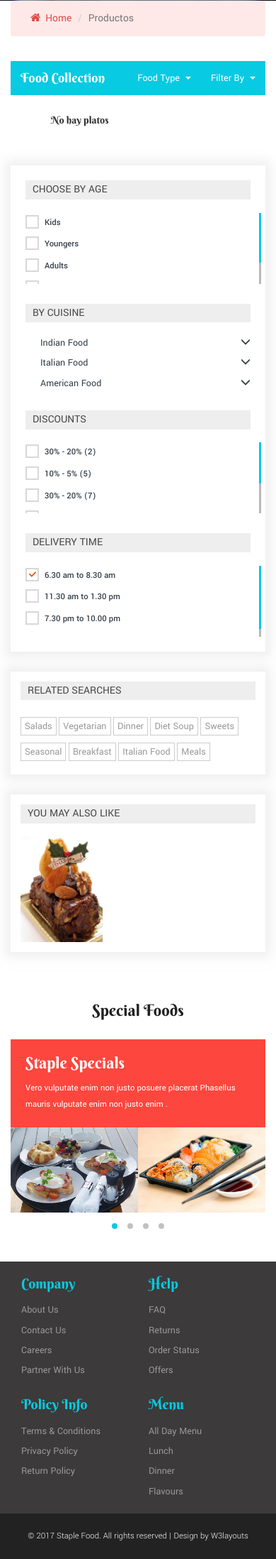
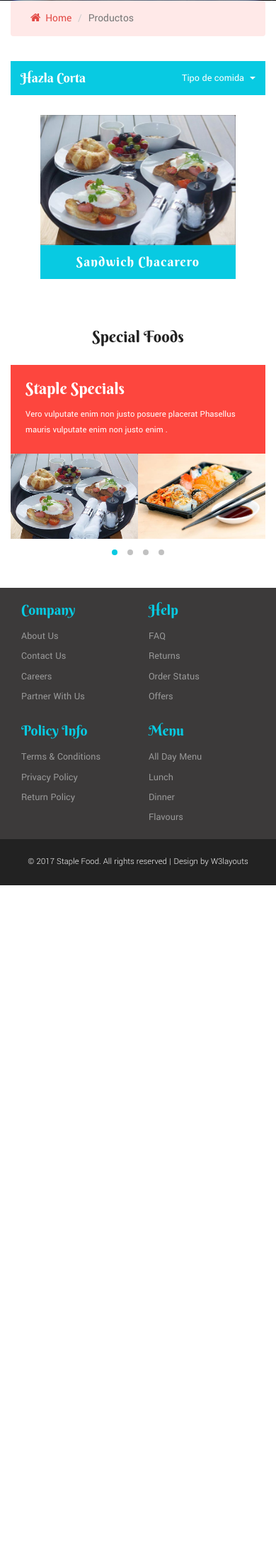
Before and after one commit to craigBinary/FoodInstantly, a PHP site: page /productos.php?id_restaurant=1 in a window 390 px wide. Shown: the part 289-2485 px from the top of the page at 71% size. After the commit the page ends 1536 px from the top, so only its background shows below. Run offline with PHP 8.4, Linux system fonts and the light colour scheme; data comes from the database, SQL or seed files in the repository; data that the repository does not hold is empty.

Commit message:
cambio chico
se agregó el link de home y se acomodó bien el responsive y otras
cosillas

```diff
--- a/Cliente/productos.php
+++ b/Cliente/productos.php
@@ -47,7 +47,7 @@ License URL: http://creativecommons.org/licenses/by/3.0/
 	<!-- breadcrumb -->
 	<div class="container">
 		<ol class="breadcrumb w3l-crumbs">
-			<li><a href="#"><i class="fa fa-home"></i> Home</a></li>
+			<li><a href="index.php"><i class="fa fa-home"></i> Home</a></li>
 			<li class="active">Productos</li>
 		</ol>
 	</div>
@@ -55,24 +55,21 @@ License URL: http://creativecommons.org/licenses/by/3.0/
 	<!-- products -->
 	<div class="products">
 		<div class="container">
-			<div class="col-md-9 product-w3ls-right">
+			<div class="col-md-12 product-w3ls-right">
 				<div class="product-top">
-					<h4>Food Collection</h4>
+					<h4>Hazla Corta</h4>
 					<ul>
 						<li class="dropdown head-dpdn">
-							<a href="#" class="dropdown-toggle" data-toggle="dropdown">Filter By<span class="caret"></span></a>
+							<a href="#" class="dropdown-toggle" data-toggle="dropdown">Tipo de comida<span class="caret"></span></a>
 							<ul class="dropdown-menu">
-								<li><a href="#">Low price</a></li>
-								<li><a href="#">High price</a></li>
-								<li><a href="#">Latest</a></li>
-							</ul>
-						</li>
-						<li class="dropdown head-dpdn">
-							<a href="#" class="dropdown-toggle" data-toggle="dropdown">Food Type<span class="caret"></span></a>
-							<ul class="dropdown-menu">
-								<li><a href="#">Breakfast</a></li>
-								<li><a href="#">Lunch</a></li>
-								<li><a href="#">Dinner</a></li>
+								<li><a href="productos.php?id_restaurant=<?php echo $_GET['id_restaurant']; ?>">TODOS</a></li>
+								<?php
+								include ('inc/claseCliente.php');
+								$lista= new claseCliente();
+								$id_restaurant = $_GET['id_restaurant'];
+								$lista->listarTipoPlato($id_restaurant);
+
+								?>
 							</ul>
 						</li>
 					</ul>
@@ -81,119 +78,16 @@ License URL: http://creativecommons.org/licenses/by/3.0/
 				<div class="products-row">
 
 				<?php
-					include ('inc/claseCliente.php');
-					$lista= new claseCliente();
-					$id_restaurant = $_POST['id_restaurant'];
-					$lista->listarPlatos($id_restaurant);
+					if(!isset($_GET['id_tipo'])){
+						$lista->listarPlatos($id_restaurant);
+					}else{
 
+						$id_tipo=$_GET['id_tipo'];
+						$lista->listarPlatos2($id_restaurant,$id_tipo);
+					}
 
 				?>
 					<div class="clearfix"> </div>
-				</div>
-			</div>
-
-			<div class="col-md-3 rsidebar">
-				<div class="rsidebar-top">
-					<div class="slider-left">
-						<h4>CHOOSE BY AGE</h4>
-						<div class="row row1 scroll-pane">
-							<label class="checkbox"><input type="checkbox" name="checkbox"><i></i>Kids</label>
-							<label class="checkbox"><input type="checkbox" name="checkbox"><i></i>Youngers</label>
-							<label class="checkbox"><input type="checkbox" name="checkbox"><i></i>Adults</label>
-							<label class="checkbox"><input type="checkbox" name="checkbox"><i></i>Senior Citizen</label>
-						</div>
-					</div>
-					<div class="sidebar-row">
-						<h4>By Cuisine</h4>
-						<ul class="faq">
-							<li class="item1"><a href="#">Indian Food<span class="glyphicon glyphicon-menu-down"></span></a>
-								<ul>
-									<li class="subitem1"><a href="#">Breakfast</a></li>
-									<li class="subitem1"><a href="#">Lunch</a></li>
-									<li class="subitem1"><a href="#">Dinner</a></li>
-									<li class="subitem1"><a href="#">Trending Food</a></li>
-								</ul>
-							</li>
-							<li class="item2"><a href="#">Italian Food<span class="glyphicon glyphicon-menu-down"></span></a>
-								<ul>
-									<li class="subitem1"><a href="#">Panzanella</a></li>
-									<li class="subitem1"><a href="#">Margherita Pizza </a></li>
-									<li class="subitem1"><a href="#">Panna Cotta</a></li>
-									<li class="subitem1"><a href="#">Corn Cannelloni</a></li>
-								</ul>
-							</li>
-							<li class="item3"><a href="#">American Food<span class="glyphicon glyphicon-menu-down"></span></a>
-								<ul>
-									<li class="subitem1"><a href="#">Sandwiches</a></li>
-									<li class="subitem1"><a href="#">Hot dog</a></li>
-									<li class="subitem1"><a href="#">Chicken bog</a></li>
-								</ul>
-							</li>
-						</ul>
-						<div class="clearfix"> </div>
-						<!-- script for tabs -->
-						<script type="text/javascript">
-							$(function() {
-
-								var menu_ul = $('.faq > li > ul'),
-									   menu_a  = $('.faq > li > a');
-
-								menu_ul.hide();
-
-								menu_a.click(function(e) {
-									e.preventDefault();
-									if(!$(this).hasClass('active')) {
-										menu_a.removeClass('active');
-										menu_ul.filter(':visible').slideUp('normal');
-										$(this).addClass('active').next().stop(true,true).slideDown('normal');
-									} else {
-										$(this).removeClass('active');
-										$(this).next().stop(true,true).slideUp('normal');
-									}
-								});
-
-							});
-						</script>
-						<!-- script for tabs -->
-					</div>
-					<div class="sidebar-row">
-						<h4>DISCOUNTS</h4>
-						<div class="row row1 scroll-pane">
-							<label class="checkbox"><input type="checkbox" name="checkbox"><i></i>30% - 20% (2)</label>
-							<label class="checkbox"><input type="checkbox" name="checkbox"><i></i>10% - 5% (5)</label>
-							<label class="checkbox"><input type="checkbox" name="checkbox"><i></i>30% - 20% (7)</label>
-							<label class="checkbox"><input type="checkbox" name="checkbox"><i></i>10% - 5% (2)</label>
-							<label class="checkbox"><input type="checkbox" name="checkbox"><i></i>Other(50)</label>
-						</div>
-					</div>
-					<div class="sidebar-row">
-						<h4>DELIVERY TIME</h4>
-						<div class="row row1 scroll-pane">
-							<label class="checkbox"><input type="checkbox" name="checkbox" checked=""><i></i>6.30 am to 8.30 am</label>
-							<label class="checkbox"><input type="checkbox" name="checkbox"><i></i>11.30 am to 1.30 pm</label>
-							<label class="checkbox"><input type="checkbox" name="checkbox"><i></i>7.30 pm to 10.00 pm</label>
-						</div>
-					</div>
-				</div>
-				<div class="related-row">
-					<h4>Related Searches</h4>
-					<ul>
-						<li><a href="products.html">Salads </a></li>
-						<li><a href="products.html">Vegetarian</a></li>
-						<li><a href="products.html">Dinner</a></li>
-						<li><a href="products.html">Diet Soup</a></li>
-						<li><a href="products.html">Sweets</a></li>
-						<li><a href="products.html">Seasonal</a></li>
-						<li><a href="products.html">Breakfast</a></li>
-						<li><a href="products.html">Italian Food</a></li>
-						<li><a href="products.html">Meals</a></li>
-					</ul>
-				</div>
-				<div class="related-row">
-					<h4>YOU MAY ALSO LIKE</h4>
-					<div class="galry-like">
-						<a href="#" data-toggle="modal" data-target="#myModal1"><img src="images/s1.jpg" class="img-responsive" alt="img"></a>
-					</div>
 				</div>
 			</div>
 			<div class="clearfix"> </div>
@@ -285,15 +179,9 @@ License URL: http://creativecommons.org/licenses/by/3.0/
 				</div>
 				<section>
           		<div class="modal-body">
-
+				<!-- aquí va la llamada de la vista previa  -->
           		</div>
           		</section>
-				<!-- aquí va la llamada de la seccion  -->
-				<!-- $id_restaurant; pasarle el valor con jquery, falta id de plato  ,$id_plato-->
-				<?php
-
-					//$lista-> previaRestorant($id_restaurant,$id_plato);
-				 ?>
 			</div>
 		</div>
 	</div>
```
